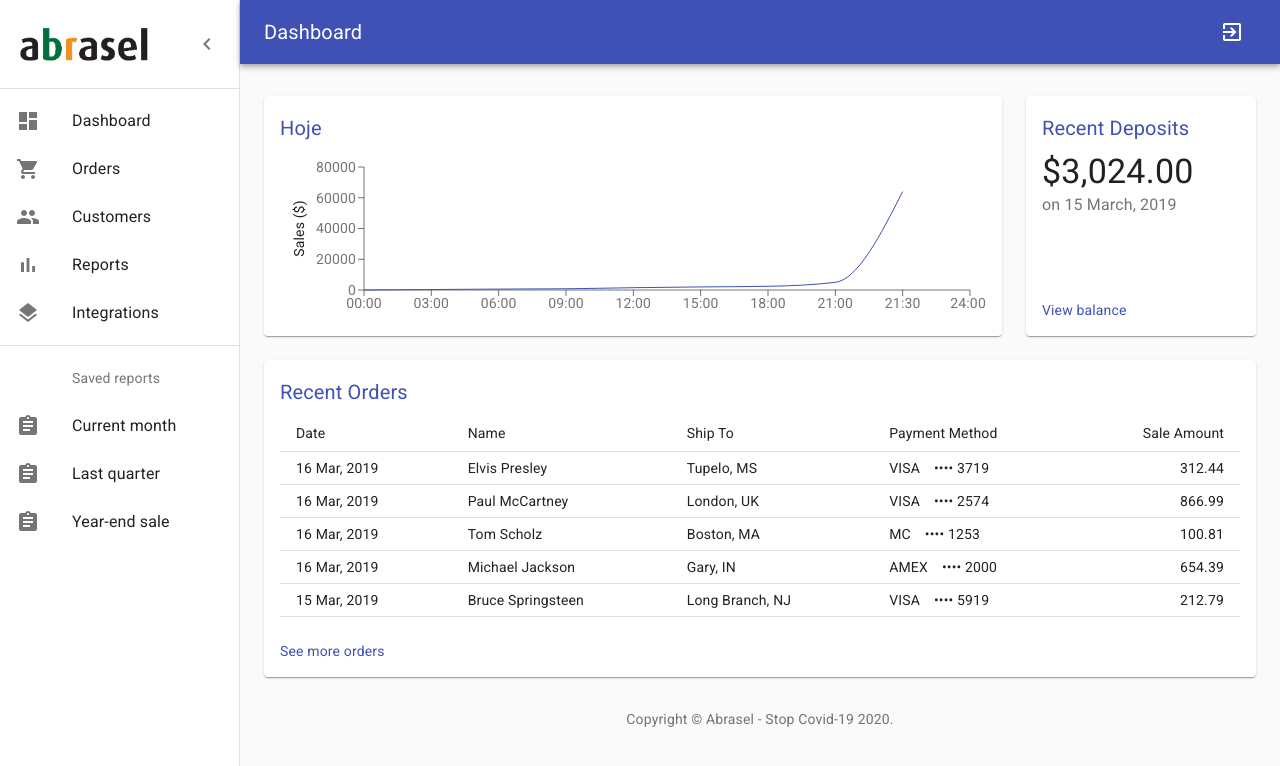
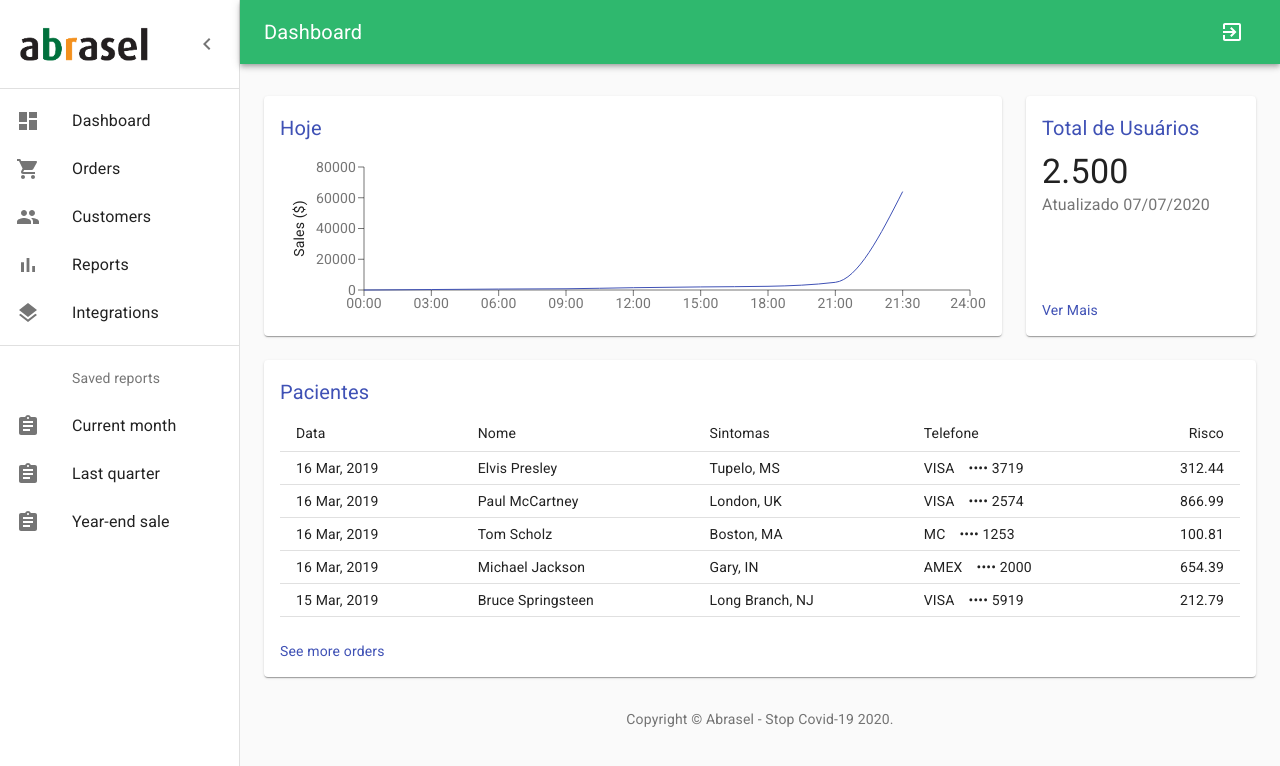
Before and after one commit to VilasBoas1407/app-covid, a React (Create React App) app: page /comp/Dashboard in a window 1280 px wide. Shown: the top 766 px of the page. Built offline with nearby package versions, Linux system fonts and the light colour scheme.

Commit message:
Update Components

```diff
--- a/src/pages/Dashboard/Dashboard.js
+++ b/src/pages/Dashboard/Dashboard.js
@@ -21,7 +21,7 @@ import ChevronLeftIcon from '@material-ui/icons/ChevronLeft';
 import ExitToAppIcon from '@material-ui/icons/ExitToApp';
 import { mainListItems, secondaryListItems } from './listItems';
 import Chart from './Chart';
-import Deposits from './Deposits';
+import User from './Users';
 import Orders from './Orders';
 
 
@@ -62,6 +62,7 @@ const useStyles = makeStyles((theme) => ({
       easing: theme.transitions.easing.sharp,
       duration: theme.transitions.duration.leavingScreen,
     }),
+    backgroundColor: '#2FB86E'
   },
   appBarShift: {
     marginLeft: drawerWidth,
@@ -185,10 +186,10 @@ export default function Dashboard() {
                 <Chart />
               </Paper>
             </Grid>
-            {/* Recent Deposits */}
+            {/* Recent User */}
             <Grid item xs={12} md={4} lg={3}>
               <Paper className={fixedHeightPaper}>
-                <Deposits />
+                <User />
               </Paper>
             </Grid>
             {/* Recent Orders */}
--- a/src/pages/Dashboard/Orders.js
+++ b/src/pages/Dashboard/Orders.js
@@ -35,15 +35,15 @@ export default function Orders() {
   const classes = useStyles();
   return (
     <React.Fragment>
-      <Title>Recent Orders</Title>
+      <Title>Pacientes</Title>
       <Table size="small">
         <TableHead>
           <TableRow>
-            <TableCell>Date</TableCell>
-            <TableCell>Name</TableCell>
-            <TableCell>Ship To</TableCell>
-            <TableCell>Payment Method</TableCell>
-            <TableCell align="right">Sale Amount</TableCell>
+            <TableCell>Data</TableCell>
+            <TableCell>Nome</TableCell>
+            <TableCell>Sintomas</TableCell>
+            <TableCell>Telefone</TableCell>
+            <TableCell align="right">Risco</TableCell>
           </TableRow>
         </TableHead>
         <TableBody>
--- a/src/pages/Dashboard/Deposits.js
+++ b/src/pages/Dashboard/Users.js
@@ -18,16 +18,16 @@ export default function Deposits() {
   const classes = useStyles();
   return (
     <React.Fragment>
-      <Title>Recent Deposits</Title>
+      <Title>Total de Usuários</Title>
       <Typography component="p" variant="h4">
-        $3,024.00
+       2.500
       </Typography>
       <Typography color="textSecondary" className={classes.depositContext}>
-        on 15 March, 2019
+        Atualizado 07/07/2020
       </Typography>
       <div>
         <Link color="primary" href="#" onClick={preventDefault}>
-          View balance
+          Ver Mais
         </Link>
       </div>
     </React.Fragment>
```
